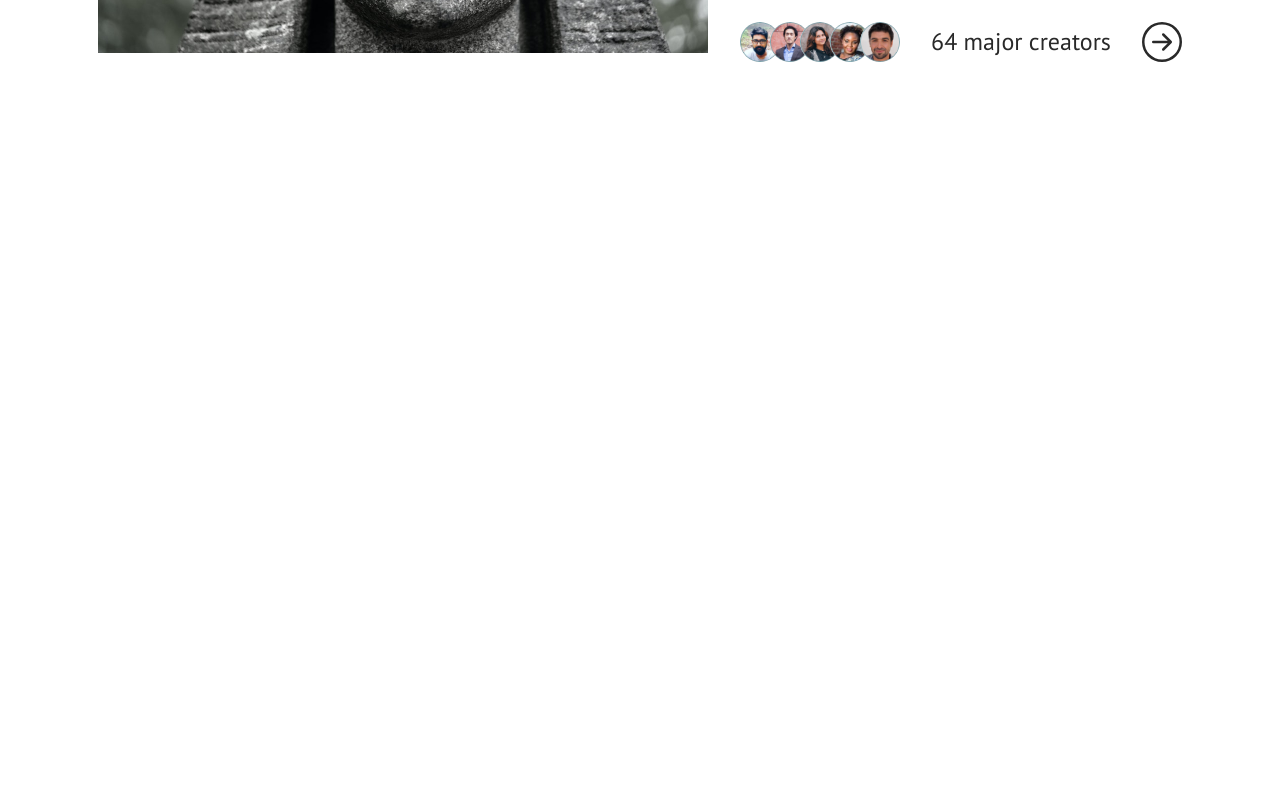
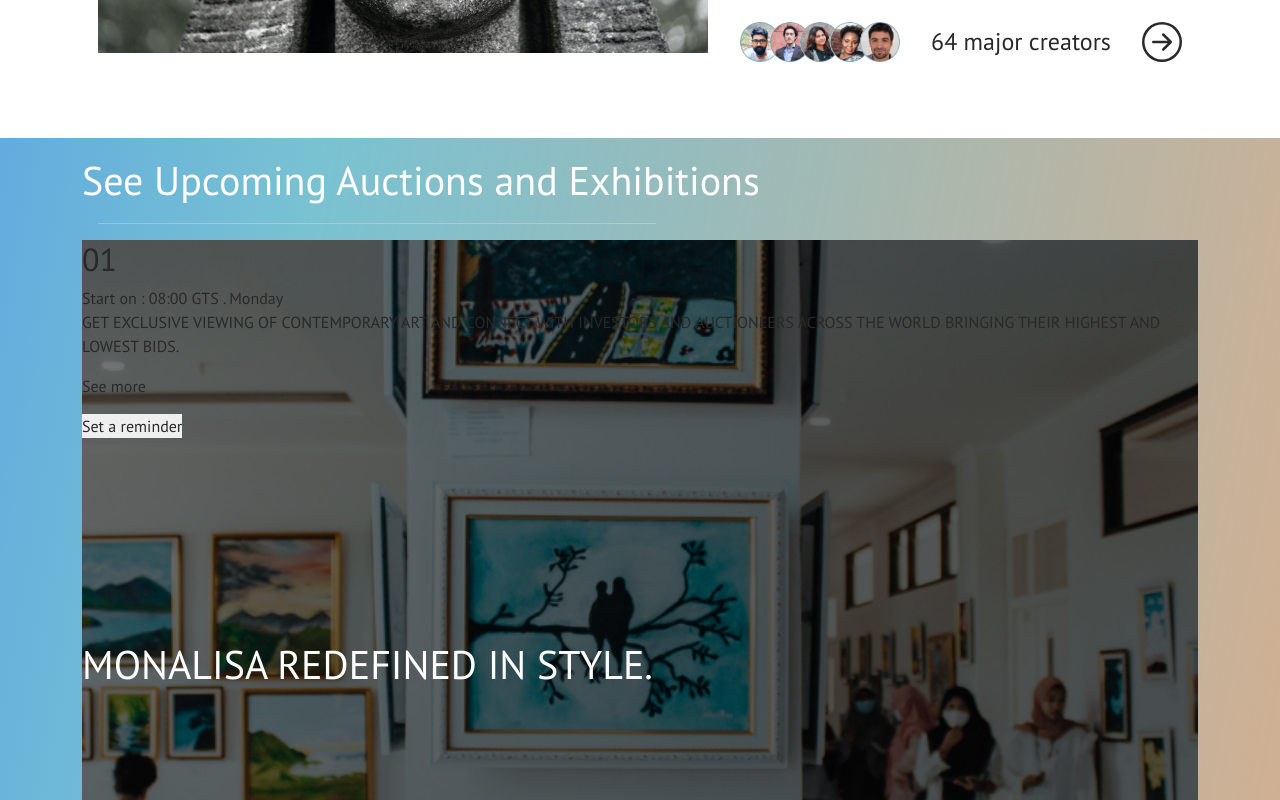
Before and after one commit to Barnyvic/artsy, a React (Vite) app: page / in a window 1280 px wide. Shown: the part 2380-3180 px from the top of the page. Before the commit the page ends 2518 px from the top, so only its background shows below. Built offline with nearby package versions, Linux system fonts and the light colour scheme; a web font is replaced by a local one.

Commit message:
stared working on the auction

```diff
--- a/src/index.scss
+++ b/src/index.scss
@@ -30,6 +30,11 @@ li {
   @media (max-width: 1024px) {
     width: 40%;
   }
+}
+.Rule {
+  width: 50%;
+  color: #ffffff;
+  margin-inline: 1rem;
 }
 
 .mainContainer {
--- a/src/pages/HomePage.jsx
+++ b/src/pages/HomePage.jsx
@@ -99,6 +99,32 @@ function HomePage() {
             </div>
           </main>
         </div>
+        <div className="Home-auction-Container">
+          <div className="container">
+            <h1 className="home-auction-header">
+              See Upcoming Auctions and Exhibitions
+            </h1>
+            <hr className="Rule" />
+            <div className="home-auction-content">
+              <h1>MONALISA REDEFINED IN STYLE.</h1>
+              <div className="auctionContents">
+                <h2>01</h2>
+                <div className="monday">
+                  <span>Start on : 08:00 GTS . Monday</span>
+                  <p>
+                    GET EXCLUSIVE VIEWING OF CONTEMPORARY ART AND CONNECT WITH
+                    INVESTORS AND AUCTIONEERS ACROSS THE WORLD BRINGING THEIR
+                    HIGHEST AND LOWEST BIDS.
+                  </p>
+                </div>
+                <div className="seeMore">
+                  <p>See more</p>
+                  <button>Set a reminder</button>
+                </div>
+              </div>
+            </div>
+          </div>
+        </div>
       </motion.div>
     </motion.div>
   );
--- a/src/styles/Homepage.scss
+++ b/src/styles/Homepage.scss
@@ -120,6 +120,10 @@ main {
                 font-size: 1rem;
                 line-height: 1.7rem;
               }
+              @media (max-width: 360px) {
+                font-size: 0.8rem;
+                line-height: 1.7rem;
+              }
             }
           }
         }
@@ -127,3 +131,28 @@ main {
     }
   }
 }
+.Home-auction-Container {
+  padding: 1rem;
+  background: linear-gradient(
+    99.99deg,
+    #4693ed -26.21%,
+    #79c2d2 22.16%,
+    rgba(192, 86, 9, 0.49) 111.62%
+  );
+  .home-auction-header {
+    font-size: 2.5rem;
+    font-weight: 500;
+    line-height: 3.3rem;
+    color: #ffffff;
+  }
+  .home-auction-content {
+    background: url("../images/Rectangle 91.png") no-repeat center center/cover;
+    position: relative;
+    height: 100vh;
+    h1 {
+      color: #ffffff;
+      position: absolute;
+      top: 50%;
+    }
+  }
+}
```
Also changed, not shown: src/images/Rectangle 91.png (added).
